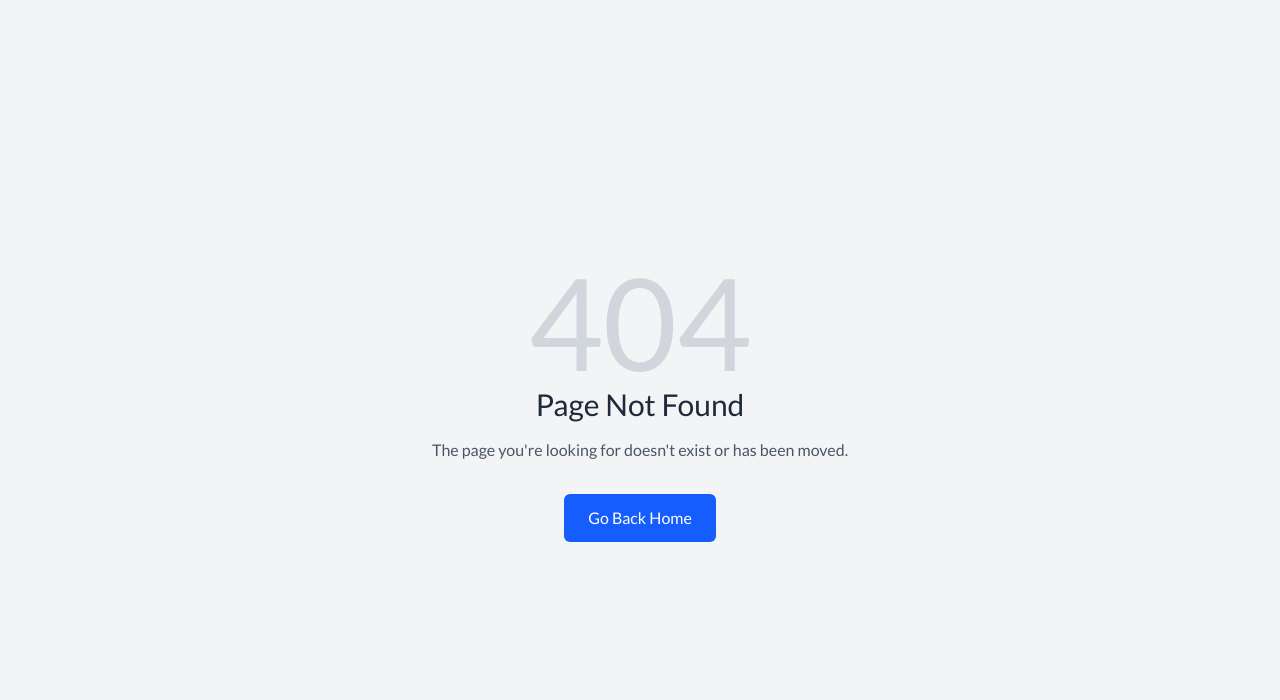
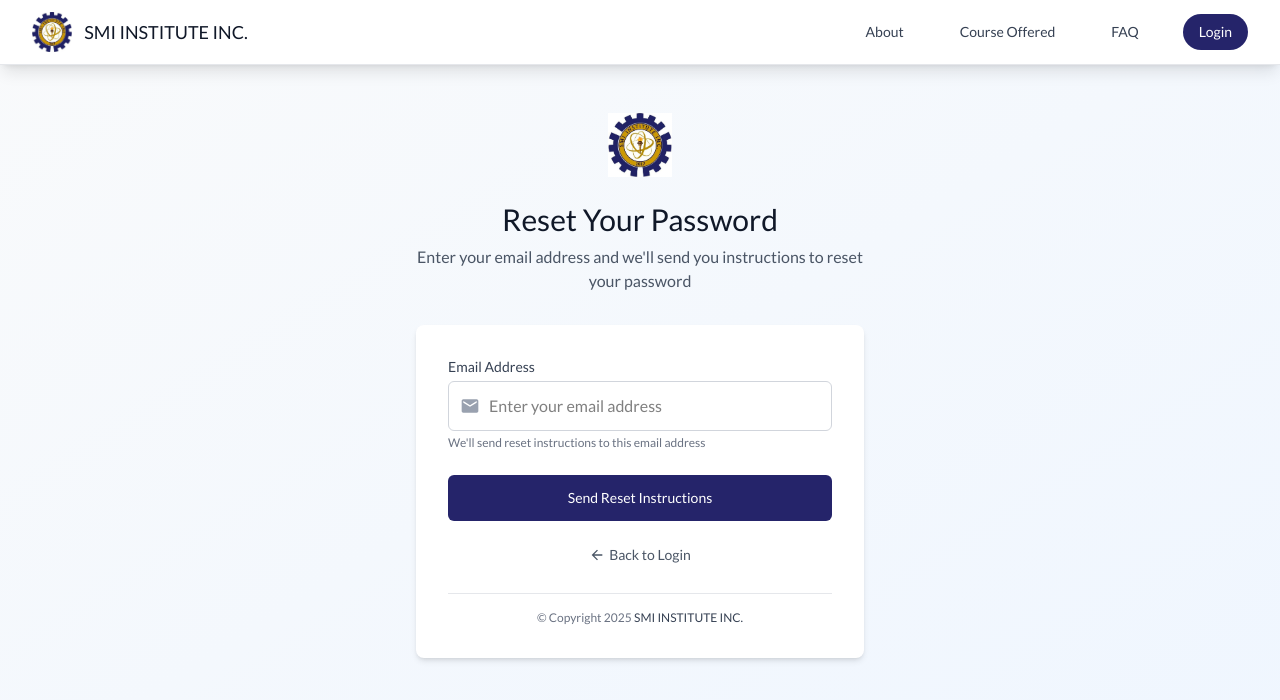
Before and after one commit to aizypena/TrackEd, a React (Vite) app in the folder tracked-frontend/: page /forgot-password in a window 1280 px wide. Before the commit this address had no page. Shown: the top 700 px of the page. Built offline with nearby package versions, Linux system fonts and the light colour scheme.

Commit message:
forgot password page

```diff
--- /dev/null
+++ b/tracked-frontend/src/pages/ForgotPassword.jsx
@@ -0,0 +1,221 @@
+import { useState } from 'react';
+import { Link } from 'react-router-dom';
+import { MdEmail, MdArrowBack, MdCheckCircle } from 'react-icons/md';
+import Navbar from '../layouts/applicants/Navbar';
+
+const ForgotPassword = () => {
+  const [email, setEmail] = useState('');
+  const [isLoading, setIsLoading] = useState(false);
+  const [isSubmitted, setIsSubmitted] = useState(false);
+  const [error, setError] = useState('');
+
+  const handleSubmit = async (e) => {
+    e.preventDefault();
+    setIsLoading(true);
+    setError('');
+
+    // Basic email validation
+    if (!email) {
+      setError('Please enter your email address');
+      setIsLoading(false);
+      return;
+    }
+
+    if (!email.includes('@')) {
+      setError('Please enter a valid email address');
+      setIsLoading(false);
+      return;
+    }
+
+    try {
+      // Simulate API call
+      await new Promise(resolve => setTimeout(resolve, 2000));
+
+      // Mock password reset logic
+      console.log('Password reset requested for:', email);
+      setIsSubmitted(true);
+    } catch (err) {
+      setError('An error occurred. Please try again later.');
+    } finally {
+      setIsLoading(false);
+    }
+  };
+
+  if (isSubmitted) {
+    return (
+      <div className="min-h-screen bg-gradient-to-br from-gray-50 to-blue-50">
+        <Navbar />
+
+        <div className="flex items-center justify-center py-12 px-4 sm:px-6 lg:px-8">
+          <div className="max-w-md w-full space-y-8">
+            <div className="text-center">
+              <img
+                src="/smi-logo.jpg"
+                alt="SMI Logo"
+                className="mx-auto h-16 w-auto mb-6"
+              />
+              <div className="w-16 h-16 bg-tracked-primary/10 rounded-full flex items-center justify-center mx-auto mb-6">
+                <MdCheckCircle className="h-8 w-8 text-tracked-primary" />
+              </div>
+              <h2 className="text-3xl font-bold text-gray-900 mb-4">
+                Check Your Email
+              </h2>
+              <p className="text-gray-600 mb-6">
+                We've sent password reset instructions to:
+              </p>
+              <p className="text-lg font-semibold text-tracked-primary mb-8">
+                {email}
+              </p>
+              <p className="text-sm text-gray-600 mb-8">
+                If you don't see the email in your inbox, please check your spam folder.
+              </p>
+            </div>
+
+            <div className="bg-white p-8 rounded-lg shadow-md space-y-6">
+              <div className="text-center">
+                <Link
+                  to="/login"
+                  className="inline-flex items-center justify-center w-full py-3 px-4 border border-transparent rounded-md text-sm font-medium text-white bg-tracked-primary hover:bg-tracked-primary/90 focus:outline-none focus:ring-2 focus:ring-offset-2 focus:ring-tracked-primary transition duration-200"
+                >
+                  <MdArrowBack className="h-4 w-4 mr-2" />
+                  Back to Login
+                </Link>
+              </div>
+
+              <div className="text-center pt-4 border-t border-gray-200">
+                <p className="text-xs text-gray-500 mb-2">
+                  Didn't receive the email?
+                </p>
+                <button
+                  onClick={() => {
+                    setIsSubmitted(false);
+                    setEmail('');
+                  }}
+                  className="text-sm font-medium text-tracked-primary hover:text-tracked-primary/80 transition-colors"
+                >
+                  Try again
+                </button>
+              </div>
+
+              <div className="text-center pt-4 border-t border-gray-200">
+                <p className="text-xs text-gray-500">
+                  © Copyright 2025 <span className="font-bold text-gray-700">SMI INSTITUTE INC.</span>
+                </p>
+              </div>
+            </div>
+          </div>
+        </div>
+      </div>
+    );
+  }
+
+  return (
+    <div className="min-h-screen bg-gradient-to-br from-gray-50 to-blue-50">
+      <Navbar />
+
+      <div className="flex items-center justify-center py-12 px-4 sm:px-6 lg:px-8">
+        <div className="max-w-md w-full space-y-8">
+          <div className="text-center">
+            <img
+              src="/smi-logo.jpg"
+              alt="SMI Logo"
+              className="mx-auto h-16 w-auto mb-6"
+            />
+            <h2 className="text-3xl font-bold text-gray-900 mb-2">
+              Reset Your Password
+            </h2>
+            <p className="text-gray-600">
+              Enter your email address and we'll send you instructions to reset your password
+            </p>
+          </div>
+
+          <form className="mt-8 space-y-6 bg-white p-8 rounded-lg shadow-md" onSubmit={handleSubmit}>
+            {/* Error Message */}
+            {error && (
+              <div className="bg-red-50 border border-red-200 rounded-lg p-4">
+                <div className="flex">
+                  <div className="ml-3">
+                    <h3 className="text-sm font-semibold text-red-900">Error</h3>
+                    <p className="text-sm text-red-800 mt-1">{error}</p>
+                  </div>
+                </div>
+              </div>
+            )}
+
+            {/* Email Field */}
+            <div>
+              <label htmlFor="email" className="block text-sm font-medium text-gray-700 mb-1">
+                Email Address
+              </label>
+              <div className="relative">
+                <div className="absolute left-3 top-1/2 transform -translate-y-1/2">
+                  <MdEmail className="h-5 w-5 text-gray-400" />
+                </div>
+                <input
+                  id="email"
+                  name="email"
+                  type="email"
+                  required
+                  value={email}
+                  onChange={(e) => {
+                    setEmail(e.target.value);
+                    if (error) setError('');
+                  }}
+                  className="pl-10 pr-4 py-3 w-full border border-gray-300 rounded-md focus:outline-none focus:ring-2 focus:ring-tracked-primary focus:border-tracked-primary transition-colors"
+                  placeholder="Enter your email address"
+                />
+              </div>
+              <p className="text-xs text-gray-500 mt-1">
+                We'll send reset instructions to this email address
+              </p>
+            </div>
+
+            {/* Submit Button */}
+            <div>
+              <button
+                type="submit"
+                disabled={isLoading}
+                className={`w-full flex justify-center py-3 px-4 border border-transparent rounded-md text-sm font-medium text-white transition duration-200 hover:cursor-pointer ${
+                  isLoading
+                    ? 'bg-gray-400 cursor-not-allowed'
+                    : 'bg-tracked-primary hover:bg-tracked-primary/90 focus:outline-none focus:ring-2 focus:ring-offset-2 focus:ring-tracked-primary'
+                }`}
+                title='Send Reset Instructions'
+              >
+                {isLoading ? (
+                  <div className="flex items-center">
+                    <div className="animate-spin rounded-full h-4 w-4 border-b-2 border-white mr-2"></div>
+                    Sending Instructions...
+                  </div>
+                ) : (
+                  'Send Reset Instructions'
+                )}
+              </button>
+            </div>
+
+            {/* Back to Login */}
+            <div className="text-center">
+              <Link
+                to="/login"
+                className="inline-flex items-center text-sm font-medium text-gray-600 hover:text-tracked-primary transition-colors"
+                title='Back to Login'
+              >
+                <MdArrowBack className="h-4 w-4 mr-1" />
+                Back to Login
+              </Link>
+            </div>
+
+            {/* Copyright */}
+            <div className="text-center pt-4 border-t border-gray-200">
+              <p className="text-xs text-gray-500">
+                © Copyright 2025 <span className="font-bold text-gray-700">SMI INSTITUTE INC.</span>
+              </p>
+            </div>
+          </form>
+        </div>
+      </div>
+    </div>
+  );
+};
+
+export default ForgotPassword;
--- a/tracked-frontend/src/routes/AppRouter.jsx
+++ b/tracked-frontend/src/routes/AppRouter.jsx
@@ -2,6 +2,7 @@ import { BrowserRouter as Router, Routes, Route, Navigate } from 'react-router-d
 import Home from '../pages/Home';
 import Login from '../pages/Login';
 import Signup from '../pages/Signup';
+import ForgotPassword from '../pages/ForgotPassword';
 import About from '../pages/About';
 import CourseOffered from '../pages/CourseOffered';
 import FAQ from '../pages/FAQ';
@@ -38,6 +39,7 @@ const AppRouter = () => {
         <Route path="/about" element={<About />} />
         <Route path="/courses" element={<CourseOffered />} />
         <Route path="/faq" element={<FAQ />} />
+        <Route path="/forgot-password" element={<ForgotPassword />} />
 
         {/* Applicant Routes */}
         <Route path="/applicants/dashboard" element={<ApplicantDashboard />} />
```
